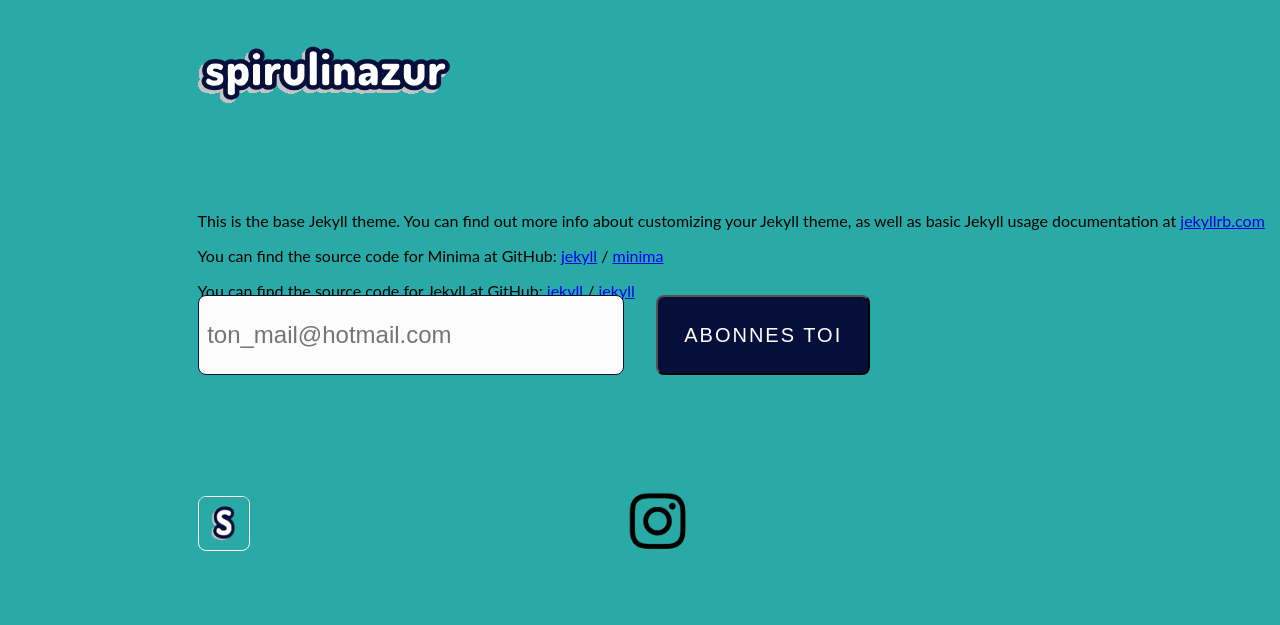
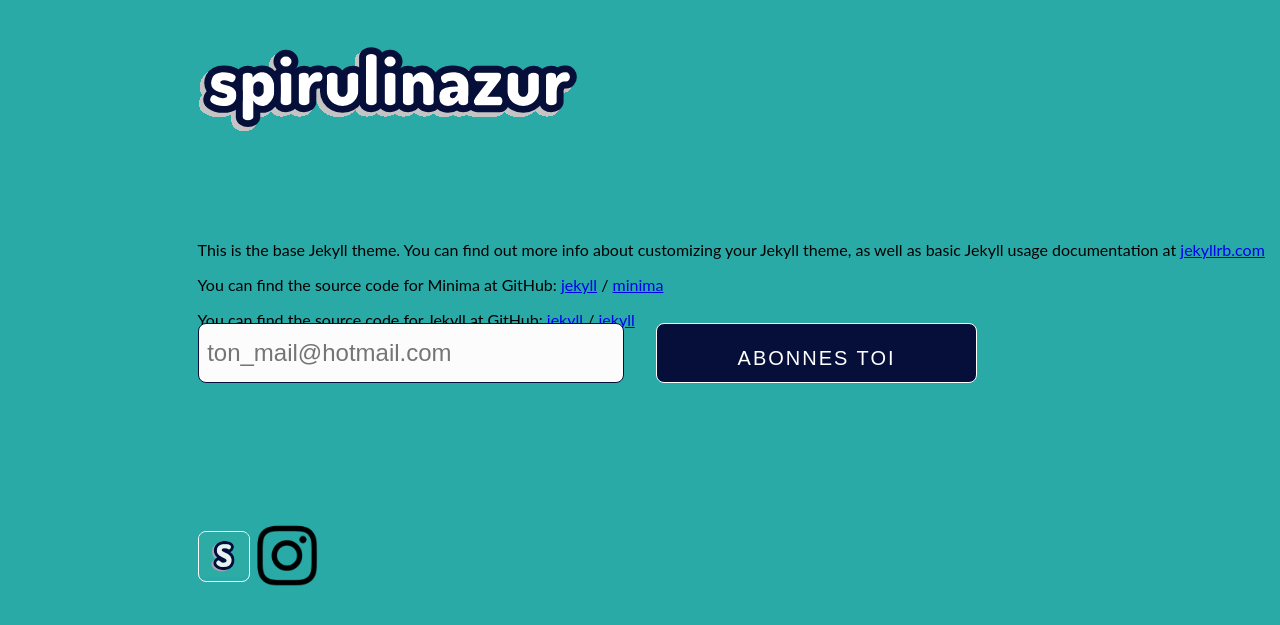
Before and after one commit to PelDoingCode/spirulinazur_test, a Jekyll site: the page built from about.markdown, in a window 1280 px wide. Shown: the top 625 px of the page. Built offline with Jekyll 4.4.1, drawn with Linux system fonts in a browser that asks for light colours.

Commit message:
front perfect & amazing

```diff
--- a/_includes/footer.html
+++ b/_includes/footer.html
@@ -6,12 +6,12 @@
 ">
 
       <a href="https://www.spirulinazur.fr/" target="_blank"
-        class="social-link social-icon" style="border-radius: 8px; border: 1.5px solid white;">
-        <img src="../assets/logo_figma.png" style="height: 50px; width: 50px;">
+        class="site-logo-a" >
+        <img src="../assets/small_logo.svg" class='site-logo-b' >
       </a>
 
-      <a href="https://www.instagram.com/spirulinazur/?hl=fr" target="_blank" class="social-link social-icon" style='padding-left:35%;'>
-        <img src="../assets/insta.png" style="height: 70px; width: 70px;">
+      <a href="https://www.instagram.com/spirulinazur/?hl=fr" target="_blank" >
+        <img src="../assets/insta.png" class='insta-logo' >
       </a>
 
       <a href="https://github.com/boschbird/" class="social-link social-icon" style="left:10%;">
--- a/_includes/header_fr.html
+++ b/_includes/header_fr.html
@@ -4,7 +4,7 @@
 <!--     <a href="https://www.spirulinazur.fr/">  <img src="assets/logo.svg" style="width:50%; height:50%"  alt="logo of spirulinazur"></a> -->
     <a href="https://www.spirulinazur.fr/" target="_blank"
       class="social-link social-icon">
-      <img src="/assets/logo.svg" style="width:20%; height:20%; margin-left:15%;"  alt="logo of spirulinazur">
+      <img src="/assets/logo.svg" style="width:30%; height:30%; margin-left:15%;"  alt="logo of spirulinazur">
     </a>
 
 
--- a/_includes/navlinks.html
+++ b/_includes/navlinks.html
@@ -1,4 +1,3 @@
-
 <li><a href="/">home</a></li>
 <li><a href="/blog">blog</a></li>
 <li><a href="/coding">code</a></li>
--- a/css/main.css
+++ b/css/main.css
@@ -73,6 +73,17 @@ body  {
   // code for footer
   */
 
+  .insta-logo {
+    height: 75px; width: 75px;
+    margin-top: 5%;
+  }
+
+  .site-logo-b {
+    height: 46px; width: 50px;
+  }
+  .site-logo-a {
+    border-radius: 8px; border: 1.5px solid white;
+  }
 
 
   /*code for the content */
@@ -119,7 +130,7 @@ body  {
     margin-top: -2%;
     position: absolute;
     width: 40%;
-    height: 22%;
+    height: 16%;
     left: 0;
 
     /* Colors/White */
@@ -138,11 +149,12 @@ body  {
   .form-button {
     margin-top: -2%;
     position: absolute;
-    width: 20%;
-    height: 22%;
+    width: 30%;
+    height: 16%;
     left: 43%;
 
     background: #060F39;
+    border: 1.5px solid white;
     border-radius: 8px;
   }
 
@@ -152,6 +164,7 @@ body  {
     color: white;
     font-weight: 500;
     font-size: 20px;
+    margin-top: 21.9px;
 
     letter-spacing: 2px;
   }
@@ -232,9 +245,8 @@ body  {
     margin-top: -2%;
     position: absolute;
     width: 40%;
-    height: 11%;
+    height: 9%;
     left: 0;
-
     /* Colors/White */
 
     background: #FCFCFC;
@@ -243,7 +255,6 @@ body  {
     border: 1.5px solid #060F39;
     box-sizing: border-box;
     border-radius: 8px;
-
   }
 
 
@@ -251,10 +262,11 @@ body  {
   .form-button {
     margin-top: -2%;
     position: absolute;
-    width: 20%;
-    height: 11%;
+    width: 26%;
+    height: 9%;
     left: 43%;
 
+    border: 1.5px solid white;
     background: #060F39;
     border-radius: 15px;
   }
@@ -266,10 +278,25 @@ body  {
     font-weight: 450;
     font-size: 15px;
 
-    margin-top: -0.9px;
+    margin-top: 4.4px;
 
     letter-spacing: 2px;
   }
+
+
+  .insta-logo {
+    height: 62px; width: 62px;
+    margin-top:8.4%;
+  }
+
+  .site-logo-b {
+    height: 33px; width: 40px;
+  }
+  .site-logo-a {
+    border-radius: 8px; border: 1.5px solid white;
+  }
+
+
 
 /*  .form-chance {
     display: flex;
@@ -345,7 +372,7 @@ body  {
 
   input[placeholder] {
     color: #29AAA7;
-    font-size: 90%;
+    font-size: 80%;
     /*text-align: center;*/
     padding: 0.8%;
   }
@@ -355,7 +382,7 @@ body  {
     margin-top: -2%;
     position: absolute;
     width: 40%;
-    height: 20%;
+    height: 10%;
     left: 0;
 
     /* Colors/White */
@@ -374,10 +401,11 @@ body  {
   .form-button {
     margin-top: -2%;
     position: absolute;
-    width: 20%;
-    height: 20%;
+    width: 29%;
+    height: 10%;
     left: 43%;
 
+    border: 1.5px solid white;
     background: #060F39;
     border-radius: 8px;
   }
@@ -390,7 +418,21 @@ body  {
     font-size: 10px;
   /*  line-height: 20px;*/
     letter-spacing: 1px;
-    margin-top: 1px;
+    margin-top: 6.8px;
+
+  }
+
+
+  .insta-logo {
+    height: 62px; width: 62px;
+    margin-top: 4%;
+  }
+
+  .site-logo-b {
+    height: 33px; width: 40px;
+  }
+  .site-logo-a {
+    border-radius: 8px; border: 1.5px solid white;
   }
 
 }
@@ -479,7 +521,7 @@ body  {
     margin-top: -2%;
     position: absolute;
     width: 40%;
-    height: 22%;
+    height: 12%;
     left: 0;
 
     /* Colors/White */
@@ -498,11 +540,13 @@ body  {
   .form-button {
     margin-top: -2%;
     position: absolute;
-    width: 20%;
-    height: 22%;
+    width: 26%;
+    height: 12%;
     left: 43%;
 
     background: #060F39;
+    border: 1px solid white;
+
     border-radius: 7px;
   }
 
@@ -514,7 +558,19 @@ body  {
     font-size: 7.3px;
   /*  line-height: 20px;*/
     letter-spacing: 0.5px;
-    margin-top: 1px;
+    margin-top: 6px;
+  }
+
+  .insta-logo {
+    height: 50px; width: 50px;
+    margin-top: 8%;
+  }
+
+  .site-logo-b {
+    height: 34px; width: 34px;
+  }
+  .site-logo-a {
+    border-radius: 8px; border: 1.0px solid white;
   }
 
 }
@@ -589,7 +645,7 @@ body  {
     margin-top: -2%;
     position: absolute;
     width: 40%;
-    height: 20%;
+    height: 14%;
     left: 0;
 
     /* Colors/White */
@@ -608,11 +664,13 @@ body  {
   .form-button {
     margin-top: -2%;
     position: absolute;
-    width: 20%;
-    height:20%;
+    width: 26%;
+    height:14%;
     left: 43%;
 
     background: #060F39;
+    border: 0.75px solid white;
+
     border-radius: 6px;
   }
 
@@ -625,7 +683,19 @@ body  {
 
   /*  line-height: 20px;*/
     letter-spacing: 0.3px;
-    margin-top: 0.2px;
+    margin-top: 5.6px;
+  }
+
+  .insta-logo {
+    height: 45px; width: 45px;
+    margin-top: 9%;
+  }
+
+  .site-logo-b {
+    height: 24px; width: 30px;
+  }
+  .site-logo-a {
+    border-radius: 8px; border: 1.0px solid white;
   }
 
 
@@ -701,7 +771,7 @@ body  {
     margin-top: -2%;
     position: absolute;
     width: 45%;
-    height: 33%;
+    height: 18%;
     left: 0;
 
     /* Colors/White */
@@ -720,12 +790,14 @@ body  {
   .form-button {
     margin-top: -2%;
     position: absolute;
-    width: 35%;
-    height: 33%;
+    width: 46%;
+    height: 18%;
     left: 48%;
 
     background: #060F39;
-    border-radius: 13px;
+    border: 0.75px solid white;
+
+    border-radius: 10px;
   }
 
 
@@ -737,7 +809,20 @@ body  {
 
   /*  line-height: 20px;*/
     letter-spacing: 0.3px;
-    margin-top: 0.2px;
+    margin-top: 5.6px;
+  }
+
+  .insta-logo {
+    height: 30px; width: 30px;
+    margin-top: 12%;
+  }
+
+  .site-logo-b {
+    height: 12px; width: 18px;
+  }
+  .site-logo-a {
+    border: 1.0px solid white;
+    border-radius: 4px;
   }
 
 
```
Also changed, not shown: assets/small_logo.svg.
